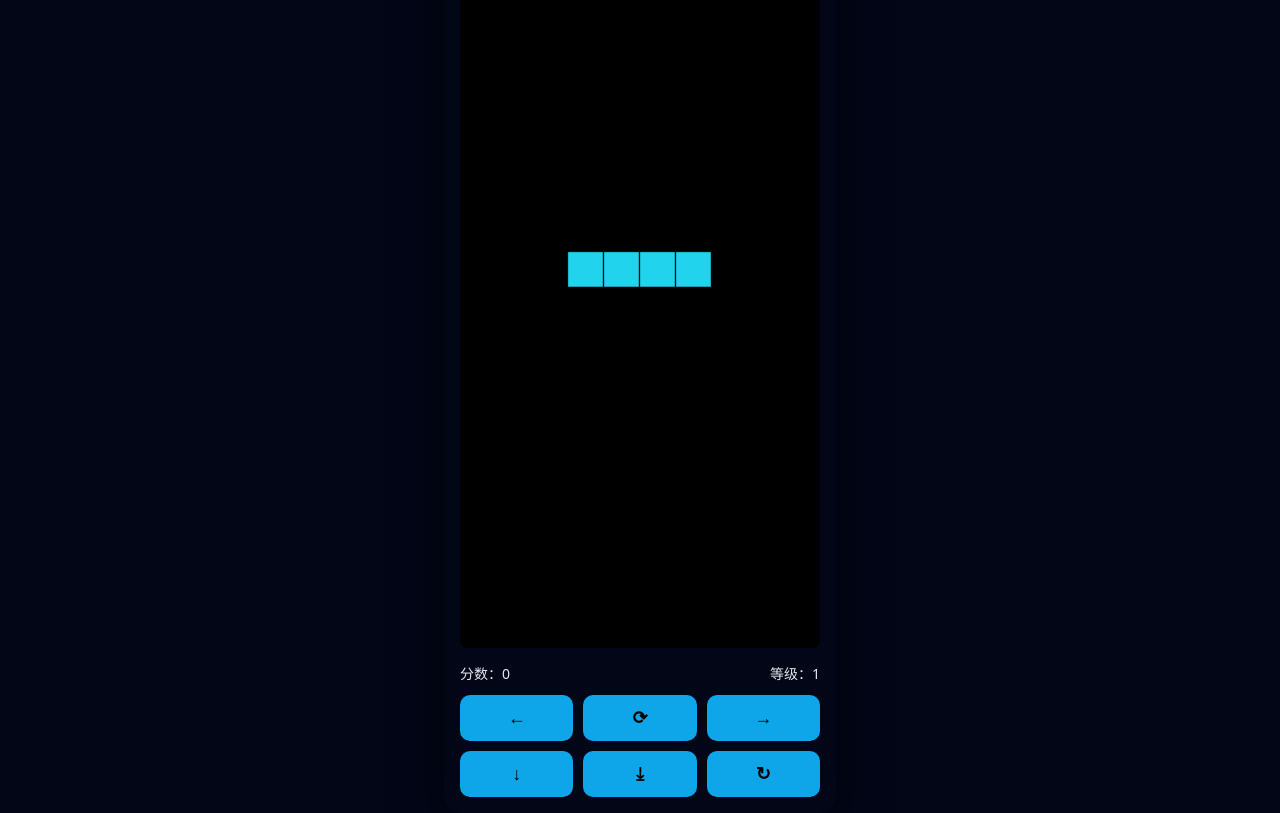
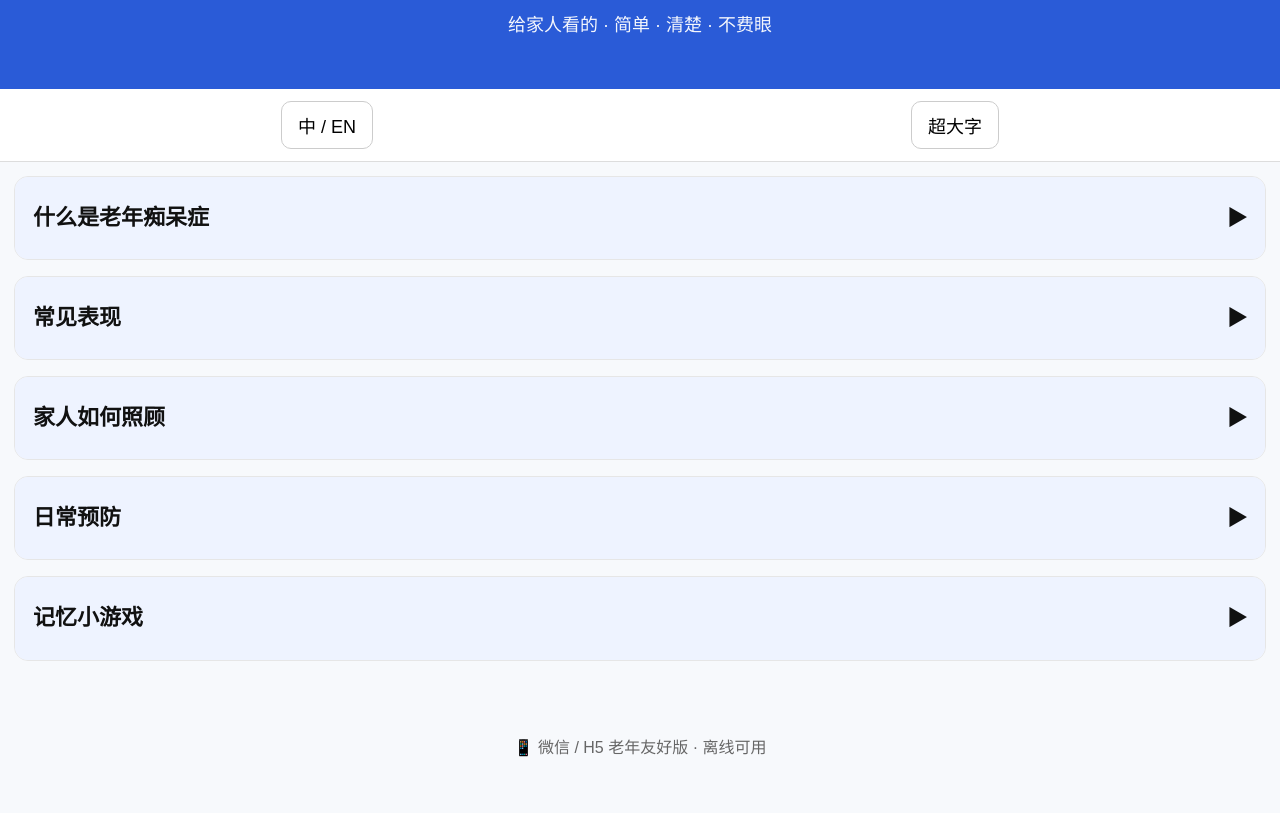
Before and after one commit to 150703398/laonianchidai, a plain HTML site: page index.html in a window 1280 px wide. Shown: the part 88-901 px from the top of the page. Drawn offline with Linux system fonts and the light colour scheme.

Commit message:
Update index.html

```diff
--- a/index.html
+++ b/index.html
@@ -2,200 +2,224 @@
 <html lang="zh-CN">
 <head>
 <meta charset="UTF-8">
-<meta name="viewport" content="width=device-width,initial-scale=1,maximum-scale=1">
-<title>俄罗斯方块</title>
+<meta name="viewport" content="width=device-width,initial-scale=1,maximum-scale=1,user-scalable=no">
+<title>老年痴呆症科普（微信版）</title>
 
 <style>
 body{
   margin:0;
-  background:#020617;
-  color:#e5e7eb;
-  font-family:system-ui;
+  font-family:"PingFang SC","Microsoft YaHei",sans-serif;
+  background:#f7f9fc;
+  color:#111;
+  line-height:2.1;
+  font-size:22px;
+}
+header{
+  background:#2a5bd7;
+  color:#fff;
+  padding:26px 16px;
+  text-align:center;
+}
+header h1{
+  margin:0;
+  font-size:28px;
+}
+header p{
+  margin-top:10px;
+  font-size:18px;
+  opacity:.95;
+}
+.toolbar{
   display:flex;
-  justify-content:center;
-  align-items:center;
-  min-height:100vh;
+  justify-content:space-around;
+  padding:12px;
+  background:#fff;
+  border-bottom:1px solid #ddd;
 }
-
-.app{
-  background:#020617;
-  border-radius:16px;
-  padding:16px;
-  box-shadow:0 20px 50px rgba(0,0,0,.6);
-  max-width:360px;
-  width:100%;
+button{
+  font-size:18px;
+  padding:10px 16px;
+  border-radius:10px;
+  border:1px solid #ccc;
+  background:#fff;
 }
-
-canvas{
-  background:#000;
-  width:100%;
-  border-radius:8px;
+main{
+  padding:14px;
 }
-
-.info{
+.section{
+  background:#fff;
+  border-radius:14px;
+  margin-bottom:16px;
+  overflow:hidden;
+  border:1px solid #e6e6e6;
+}
+.section h2{
+  margin:0;
+  padding:18px;
+  background:#eef3ff;
   display:flex;
   justify-content:space-between;
-  margin:10px 0;
-  font-size:14px;
+  align-items:center;
+  font-size:22px;
 }
-
-.controls{
-  display:grid;
-  grid-template-columns:repeat(3,1fr);
-  gap:10px;
-  margin-top:12px;
+.arrow{
+  font-size:20px;
+  transition:transform .3s ease;
 }
-
-.btn{
-  background:#0ea5e9;
-  border:none;
-  color:#000;
-  font-size:18px;
-  padding:12px;
-  border-radius:10px;
-  font-weight:bold;
+.section.open .arrow{
+  transform:rotate(90deg);
 }
-
-.btn:active{transform:scale(.95)}
+.content{
+  max-height:0;
+  overflow:hidden;
+  transition:max-height .4s ease;
+  padding:0 18px;
+}
+.section.open .content{
+  max-height:3000px;
+  padding:18px;
+}
+ul{padding-left:24px}
+li{margin-bottom:8px}
+footer{
+  text-align:center;
+  font-size:16px;
+  color:#666;
+  padding:24px 10px;
+}
+.big-font{
+  font-size:26px;
+}
+.game button{
+  font-size:20px;
+  margin:6px;
+  padding:10px 14px;
+}
+.card{
+  width:60px;
+  height:60px;
+  font-size:26px;
+}
 </style>
 </head>
 
 <body>
-<div class="app">
-  <canvas id="game" width="300" height="600"></canvas>
 
-  <div class="info">
-    <div>分数：<span id="score">0</span></div>
-    <div>等级：<span id="level">1</span></div>
-  </div>
+<header>
+<h1 id="title">老年痴呆症（阿尔茨海默病）</h1>
+<p id="subtitle">给家人看的 · 简单 · 清楚 · 不费眼</p>
+</header>
 
-  <!-- 触控按钮 -->
-  <div class="controls">
-    <button class="btn" onclick="move(-1)">←</button>
-    <button class="btn" onclick="rotate()">⟳</button>
-    <button class="btn" onclick="move(1)">→</button>
-    <button class="btn" onclick="drop()">↓</button>
-    <button class="btn" onclick="hardDrop()">⤓</button>
-    <button class="btn" onclick="reset()">↻</button>
-  </div>
+<div class="toolbar">
+<button onclick="switchLang()">中 / EN</button>
+<button onclick="toggleFont()">超大字</button>
 </div>
 
+<main>
+
+<div class="section">
+<h2 onclick="toggle(this)">什么是老年痴呆症 <span class="arrow">▶</span></h2>
+<div class="content">
+<p>老年痴呆症是一种大脑慢慢退化的疾病，不是正常变老。</p>
+<p>主要表现是记忆力越来越差，后来会影响生活自理。</p>
+</div>
+</div>
+
+<div class="section">
+<h2 onclick="toggle(this)">常见表现 <span class="arrow">▶</span></h2>
+<div class="content">
+<ul>
+<li>经常忘事、重复问话</li>
+<li>容易迷路</li>
+<li>脾气改变、焦虑或沉默</li>
+<li>生活能力下降</li>
+</ul>
+</div>
+</div>
+
+<div class="section">
+<h2 onclick="toggle(this)">家人如何照顾 <span class="arrow">▶</span></h2>
+<div class="content">
+<ul>
+<li>保持固定作息</li>
+<li>家中环境简单安全</li>
+<li>多陪伴，少责怪</li>
+<li>说话慢一点、简单一点</li>
+</ul>
+</div>
+</div>
+
+<div class="section">
+<h2 onclick="toggle(this)">日常预防 <span class="arrow">▶</span></h2>
+<div class="content">
+<ul>
+<li>多走路、多活动</li>
+<li>多和人聊天</li>
+<li>多读书、听音乐</li>
+<li>饮食清淡</li>
+</ul>
+</div>
+</div>
+
+<div class="section">
+<h2 onclick="toggle(this)">记忆小游戏 <span class="arrow">▶</span></h2>
+<div class="content game">
+<p>点击卡片，找出一样的图案</p>
+<div id="cards"></div>
+<button onclick="start()">重新开始</button>
+</div>
+</div>
+
+</main>
+
+<footer>
+<p>📱 微信 / H5 老年友好版 · 离线可用</p>
+</footer>
+
 <script>
-const cvs=document.getElementById("game");
-const ctx=cvs.getContext("2d");
-
-const COL=10, ROW=20, S=30;
-const COLORS=["","#22d3ee","#a78bfa","#34d399","#facc15"];
-
-let board, piece, score=0, level=1, speed=600;
-
-const SHAPES=[
- [[1,1,1,1]],
- [[2,0,0],[2,2,2]],
- [[0,3,3],[3,3,0]],
- [[4,4],[4,4]]
-];
-
-function reset(){
-  board=Array.from({length:ROW},()=>Array(COL).fill(0));
-  score=0; level=1; speed=600;
-  newPiece();
+function toggle(el){
+  el.parentElement.classList.toggle('open');
 }
-reset();
-
-function newPiece(){
-  const s=SHAPES[Math.random()*SHAPES.length|0];
-  piece={s,x:3,y:0};
-  if(collide()) reset();
+function toggleFont(){
+  document.body.classList.toggle('big-font');
+}
+function switchLang(){
+  const t=document.getElementById('title');
+  if(t.innerText.includes('老年')){
+    t.innerText="Alzheimer's Disease";
+    document.getElementById('subtitle').innerText="Simple · Clear · Easy to Read";
+  }else{
+    t.innerText="老年痴呆症（阿尔茨海默病）";
+    document.getElementById('subtitle').innerText="给家人看的 · 简单 · 清楚 · 不费眼";
+  }
 }
 
-function collide(){
-  return piece.s.some((r,y)=>r.some((v,x)=>{
-    if(!v)return false;
-    let nx=piece.x+x, ny=piece.y+y;
-    return nx<0||nx>=COL||ny>=ROW||board[ny]?.[nx];
-  }));
+/* 记忆游戏 */
+let first=null;
+function start(){
+  const arr=['🍎','🍌','🍇','🍒'];
+  const cards=[...arr,...arr].sort(()=>0.5-Math.random());
+  const box=document.getElementById('cards');
+  box.innerHTML='';
+  cards.forEach(v=>{
+    const b=document.createElement('button');
+    b.className='card';
+    b.textContent='?';
+    b.onclick=()=>{
+      if(b.textContent!=='?')return;
+      b.textContent=v;
+      if(!first){first=b;}
+      else{
+        if(first.textContent!==v){
+          setTimeout(()=>{b.textContent='?';first.textContent='?';first=null;},700);
+        }else{first=null;}
+      }
+    };
+    box.appendChild(b);
+  });
 }
+start();
+</script>
 
-function merge(){
-  piece.s.forEach((r,y)=>r.forEach((v,x)=>{
-    if(v) board[piece.y+y][piece.x+x]=v;
-  }));
-}
-
-function clearLines(){
-  board=board.filter(r=>{
-    if(r.every(v=>v)){
-      score+=100;
-      level=1+Math.floor(score/500);
-      speed=Math.max(100,600-level*60);
-      return false;
-    }
-    return true;
-  });
-  while(board.length<ROW) board.unshift(Array(COL).fill(0));
-}
-
-function draw(){
-  ctx.clearRect(0,0,300,600);
-  board.forEach((r,y)=>r.forEach((v,x)=>{
-    if(v){ctx.fillStyle=COLORS[v];ctx.fillRect(x*S,y*S,S-1,S-1);}
-  }));
-  piece.s.forEach((r,y)=>r.forEach((v,x)=>{
-    if(v){ctx.fillStyle=COLORS[v];ctx.fillRect((piece.x+x)*S,(piece.y+y)*S,S-1,S-1);}
-  }));
-  scoreEl.textContent=score;
-  levelEl.textContent=level;
-}
-
-function move(d){
-  piece.x+=d;
-  if(collide()) piece.x-=d;
-  draw();
-}
-
-function rotate(){
-  const prev=piece.s;
-  piece.s=piece.s[0].map((_,i)=>piece.s.map(r=>r[i]).reverse());
-  if(collide()) piece.s=prev;
-  draw();
-}
-
-function drop(){
-  piece.y++;
-  if(collide()){
-    piece.y--;
-    merge();
-    clearLines();
-    newPiece();
-  }
-  draw();
-}
-
-function hardDrop(){
-  while(!collide()) piece.y++;
-  piece.y--;
-  merge();
-  clearLines();
-  newPiece();
-  draw();
-}
-
-document.onkeydown=e=>{
-  if(e.key==="ArrowLeft")move(-1);
-  if(e.key==="ArrowRight")move(1);
-  if(e.key==="ArrowUp")rotate();
-  if(e.key==="ArrowDown")drop();
-  if(e.key===" ")hardDrop();
-};
-
-const scoreEl=document.getElementById("score");
-const levelEl=document.getElementById("level");
-
-(function loop(){
-  drop();
-  setTimeout(loop,speed);
-})();
-</script>
 </body>
 </html>
```
